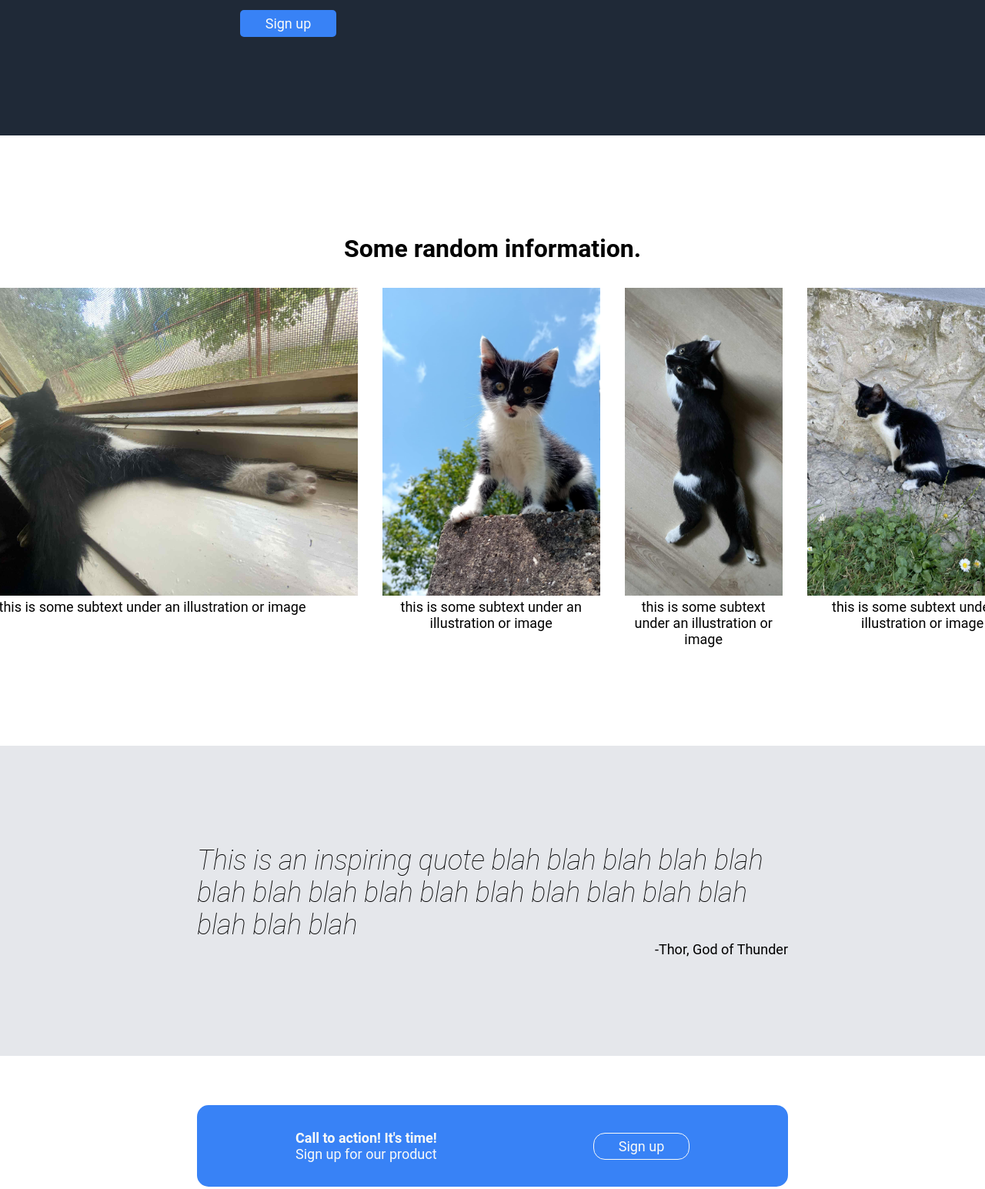
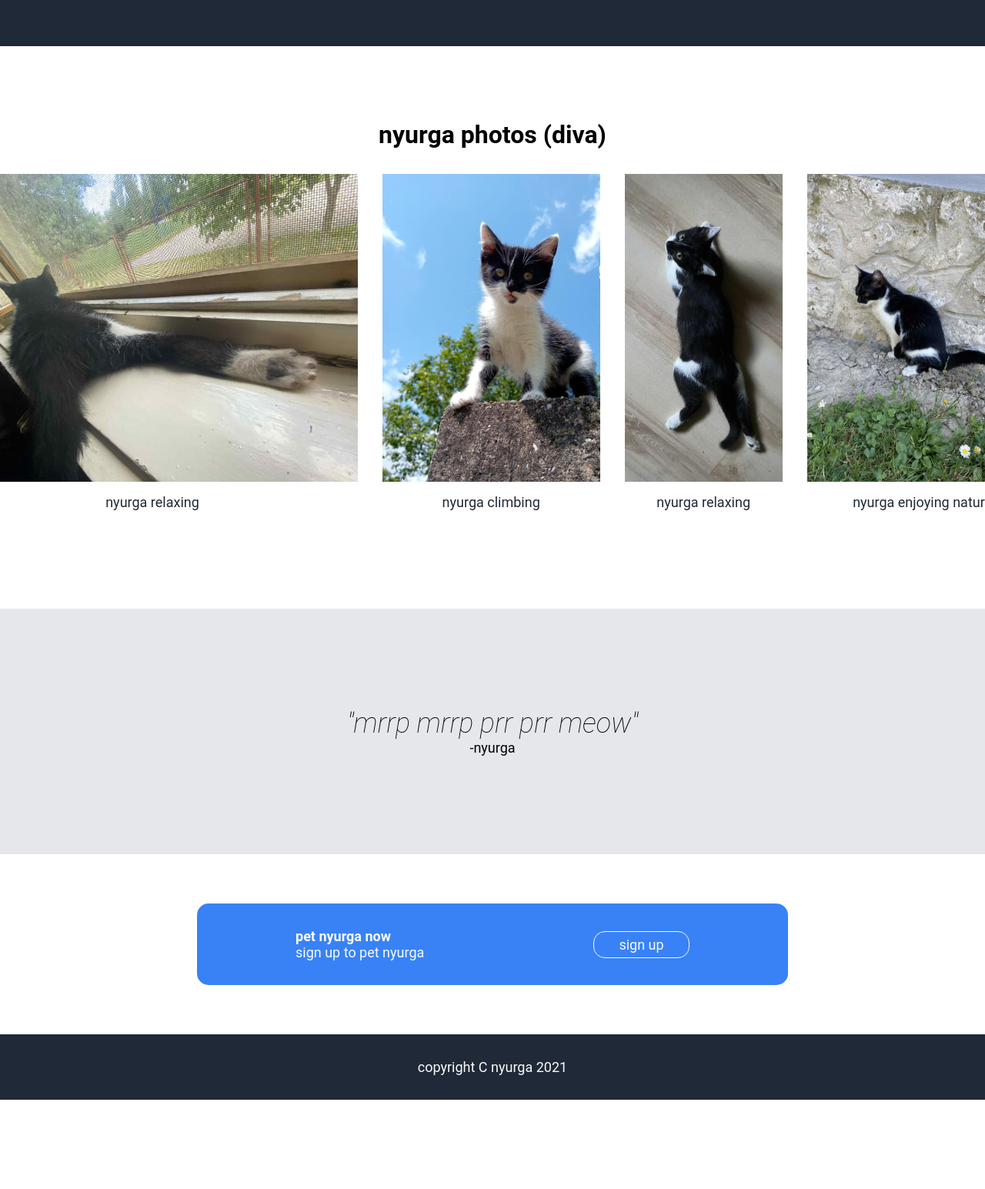
Before and after one commit to MarkusIfquil/Odin-Landing-Page, a plain HTML site: page index.html in a window 1280 px wide. Shown: the part 744-2289 px from the top of the page at 77% size. After the commit the page ends 2173 px from the top, so only its background shows below. Drawn offline with Linux system fonts and the light colour scheme.

Commit message:
replaced html placeholder text and changed css style for second and third block

```diff
--- a/index.html
+++ b/index.html
@@ -2,67 +2,67 @@
 <html>
 <head>
     <meta charset="UTF-8" />
-    <title>this website is awesome</title>
+    <title>nyurga appreciation website</title>
     <link rel="stylesheet" href="style.css">
 </head>
 <body>
     <div class="header">
         <div class="logo">
-            Header Logo
+            nyurgacore
         </div>
         <div class="links">
             <ul>
-                <li>header link one</li>
-                <li>header link two</li>
-                <li>header link three</li>
+                <li>nyurga1</li>
+                <li>nyurga2</li>
+                <li>nyurga3</li>
             </ul>
         </div>
     </div>
 
     <div class="first-block">
         <div class="text-and-button">
-            <div class="hero-text">This website is awesome</div>
-            <p>This website has some subtext that goes here under the main title. It's a smaller font and the color is lower contrast.</p>
-            <button>Sign up</button>
+            <div class="hero-text">nyurga is awesome</div>
+            <p>look at him hes just a little guy he doesnt know anything about the world his head is filled with love and sunshine</p>
+            <button>sign up for more nyurga</button>
         </div>
         <img src="images/nyurga1.jpg">
     </div>
 
     <div class="second-block">
-        <h1>Some random information.</h1>
+        <h1>nyurga photos (diva)</h1>
         <ul>
             <li>
                 <img src="images/nyurga0.jpg">
-                <p>this is some subtext under an illustration or image</p>
+                <p>nyurga relaxing</p>
             </li>
             <li>
                 <img src="images/nyurga2.jpg">
-                <p>this is some subtext under an illustration or image</p>
+                <p>nyurga climbing</p>
             </li>
             <li>
                 <img src="images/nyurga3.jpg">
-                <p>this is some subtext under an illustration or image</p>
+                <p>nyurga relaxing</p>
             </li>
             <li>
                 <img src="images/nyurga4.jpg">
-                <p>this is some subtext under an illustration or image</p>
+                <p>nyurga enjoying nature</p>
             </li>
         </ul>
     </div>
 
     <div class="third-block">
-        <p class="quote">This is an inspiring quote blah blah blah blah blah blah blah blah blah blah blah blah blah blah blah blah blah blah</p>
-        <p class="name">-Thor, God of Thunder</p>
+        <p class="quote">"mrrp mrrp prr prr meow"</p>
+        <p class="name">-nyurga</p>
     </div>
 
     <div class="fourth-block">
         <div class="call-to-action">
-            <h1>Call to action! It's time!</h1>
-            <p>Sign up for our product</p>
+            <h1>pet nyurga now</h1>
+            <p>sign up to pet nyurga</p>
         </div>
-        <button>Sign up</button>
+        <button>sign up</button>
     </div>
 
-    <div class="footer">Copyright C The Odin Project 2021</div>
+    <div class="footer">copyright C nyurga 2021</div>
 </body>
 </html>
--- a/style.css
+++ b/style.css
@@ -26,8 +26,8 @@ button {
 
 .header {
     display: flex;
-    justify-content: space-around;
-    padding-top: 10px;
+    justify-content: space-between;
+    padding: 12px 256px;
     background-color: #1F2937;
     font-size: 24px;
 }
@@ -48,7 +48,7 @@ button {
 .first-block {
     display: flex;
     gap: 24px;
-    padding: 128px 312px;
+    padding: 128px 256px;
     justify-content: space-between;
     color: #F9FAF8;
     background-color: #1F2937;
@@ -73,8 +73,8 @@ button {
     background-color: #3882F6;
     color: #F9FAF8;
     border-radius: 5px;
-    max-width: 125px;
-    height: 35px;
+    width: 125px;
+    height: 55px;
 }
 
 .second-block {
@@ -82,6 +82,7 @@ button {
     flex-direction: column;
     align-items: center;
     padding: 128px 256px;
+    padding-top: 96px;
     gap: 32px;
 }
 
@@ -91,15 +92,22 @@ button {
 
 .second-block ul {
     display: flex;
-    justify-content: center;
     gap: 32px;
-    text-align: center;
+}
+
+.second-block ul li {
+    display: flex;
+    flex-direction: column;
+    align-items: center;
+    font-size: 32px;
+    color: #1F2937;
+    gap: 16px;
 }
 
 .third-block {
     display: flex;
     flex-direction: column;
-    align-items: flex-end;
+    align-items: center;
     padding: 128px 256px;
     background-color: #E5E7EB;
 }
```
